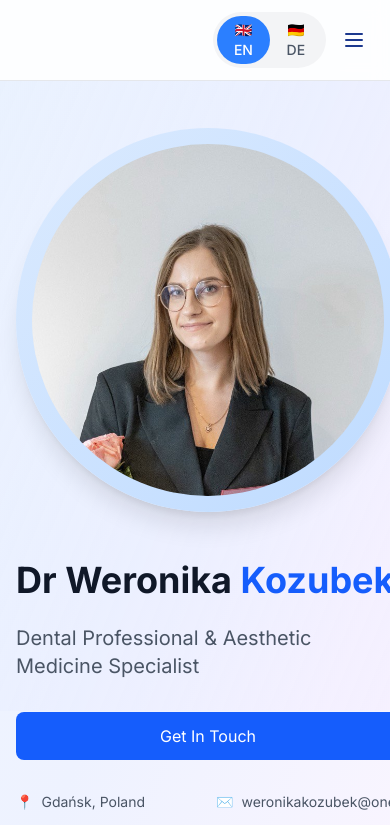
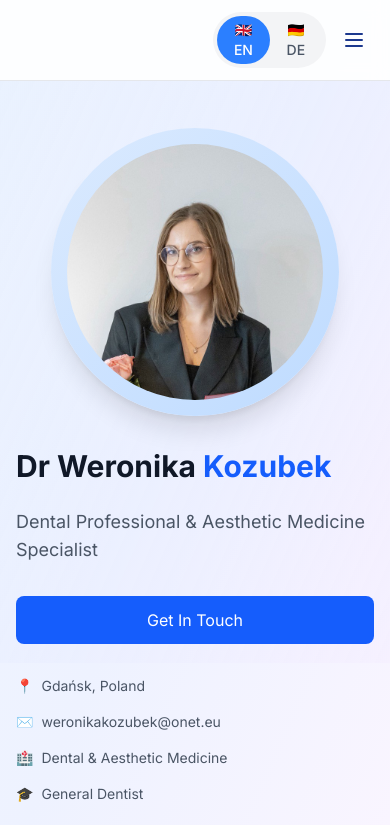
Before and after one commit to weronikakozubek/weronikakozubek.github.io, a website built with Vite: page index.html in a window 390 px wide. Shown: the top 825 px of the page. Built offline with nearby package versions, Linux system fonts and the light colour scheme.

Commit message:
update hero layout

```diff
--- a/src/main.html
+++ b/src/main.html
@@ -34,12 +34,12 @@
     <div class="absolute inset-0 bg-gradient-to-br from-blue-100/30 via-indigo-100/20 to-purple-100/30 transform -translate-y-1/4" id="parallax-bg"></div>
 
     <div class="max-w-6xl mx-auto px-4 py-20 relative z-10">
-      <div class="grid lg:grid-cols-2 gap-12 items-center">
+      <div class="grid lg:grid-cols-2 gap-8 lg:gap-12 items-center">
         <div class="order-2 lg:order-1 scroll-fade-in">
-          <h1 id="hero-title" class="text-4xl lg:text-6xl font-bold text-gray-900 mb-6">
+          <h1 id="hero-title" class="text-3xl sm:text-4xl lg:text-6xl font-bold text-gray-900 mb-6">
             Dr Weronika <span class="text-blue-600">Kozubek</span>
           </h1>
-          <p class="text-xl text-gray-600 mb-8" data-en="Dental Professional & Aesthetic Medicine Specialist" data-de="Zahnärztin & Spezialistin für Ästhetische Medizin">
+          <p class="text-lg sm:text-xl text-gray-600 mb-8" data-en="Dental Professional & Aesthetic Medicine Specialist" data-de="Zahnärztin & Spezialistin für Ästhetische Medizin">
             Dental Professional & Aesthetic Medicine Specialist
           </p>
           <div class="flex flex-col sm:flex-row gap-4 mb-8">
@@ -47,7 +47,7 @@
               Get In Touch
             </a>
           </div>
-          <div class="grid grid-cols-2 gap-4 text-sm text-gray-600">
+          <div class="grid grid-cols-1 sm:grid-cols-2 gap-4 text-sm text-gray-600">
             <div class="flex items-center">
               <span class="mr-2">📍</span>
               <span data-en="Gdańsk, Poland" data-de="Danzig, Polen">Gdańsk, Poland</span>
@@ -67,8 +67,8 @@
           </div>
         </div>
         <div class="order-1 lg:order-2 flex justify-center scroll-fade-in">
-          <div class="w-96 h-96 bg-gradient-to-br from-blue-100 to-blue-200 rounded-full flex items-center justify-center shadow-xl overflow-hidden -mt-8">
-            <img src="/images/prof.png" alt="Dr Weronika Kozubek" class="w-88 h-88 object-cover rounded-full"/>
+          <div class="w-72 h-72 sm:w-80 sm:h-80 lg:w-96 lg:h-96 bg-gradient-to-br from-blue-100 to-blue-200 rounded-full flex items-center justify-center shadow-xl overflow-hidden -mt-8">
+            <img src="/images/prof.png" alt="Dr Weronika Kozubek" class="w-64 h-64 sm:w-72 sm:h-72 lg:w-88 lg:h-88 object-cover rounded-full"/>
           </div>
         </div>
       </div>
```
